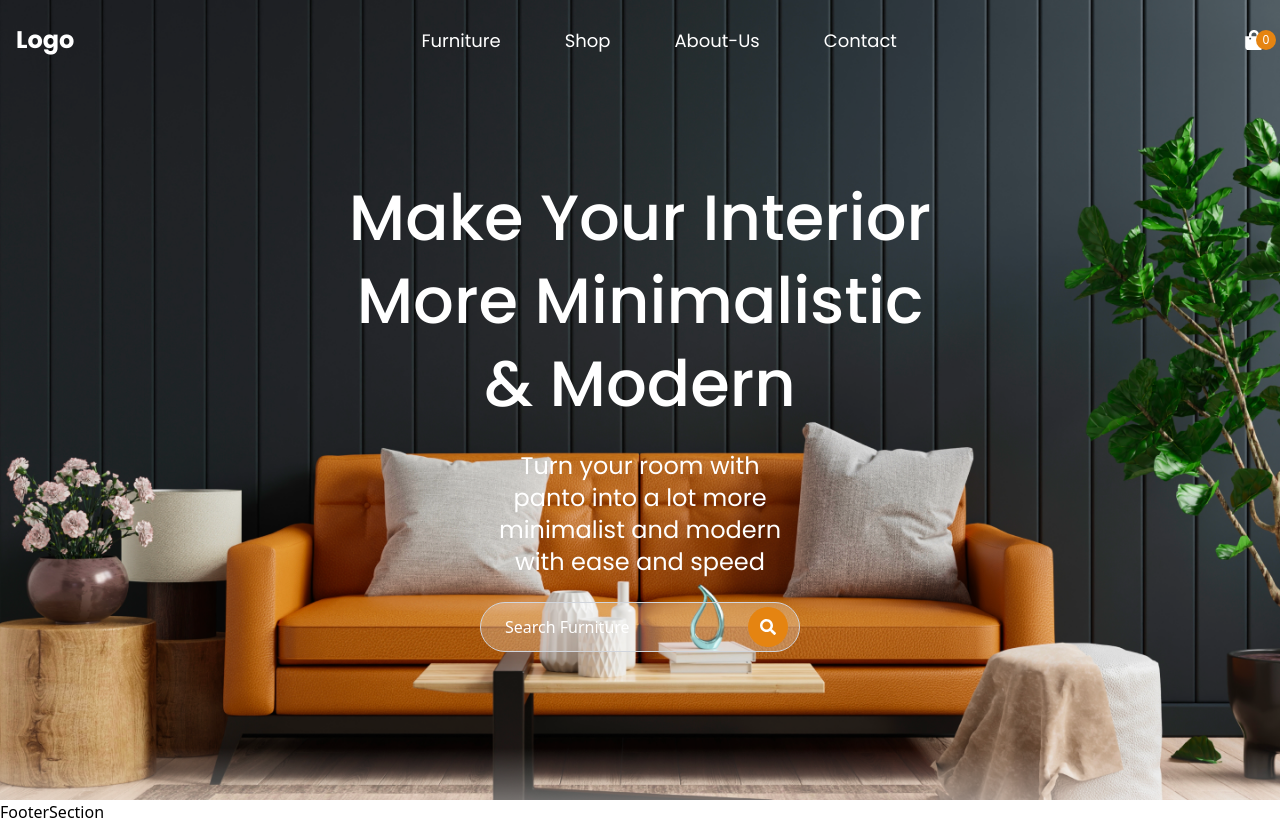
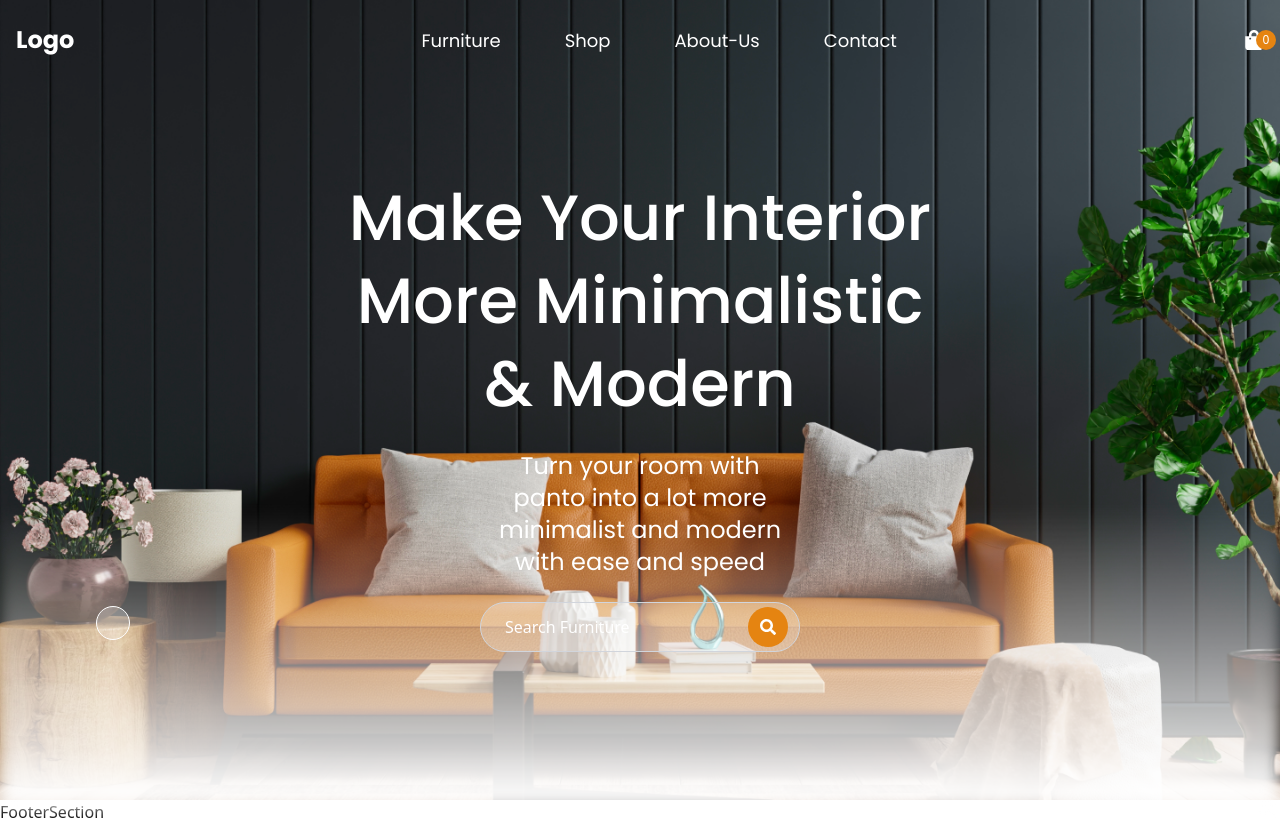
Before and after one commit to Githubshakil/panto-furniture, a React (Vite) app: page / in a window 1280 px wide. Built offline with nearby package versions, Linux system fonts and the light colour scheme.

Commit message:
update
Hero Banner Blur effer and Tooltip

```diff
--- a/src/pages/home/Hero.jsx
+++ b/src/pages/home/Hero.jsx
@@ -4,7 +4,7 @@
 const Hero = () => {
   return (
     <section
-      className="h-screen relative bg-cover bg-center text-white"
+      className="h-screen relative bg-fixed bg-cover bg-center text-white"
       style={{ backgroundImage: `url(${bannerImg})` }}
     >
       <div className="md:pt-44 pt-24 text-center space-y-6 md:w-1/2 mx-auto px-2">
@@ -19,6 +19,24 @@
           </div>
         </div>
       </div>
+
+      {/* bottom blur effect */}
+      <div className="absolute inset-x-0 bottom-0 h-3/4 -mb-2 bg-gradient-to-t from-white via-transparent to-transparent blur-sm"/>
+
+      {/* hover button displaying tooltip box  */}
+      <div className=" absolute bottom-40 left-24 group ">
+        <button className=" relative p-4 bg-white/25 rounded-full border-1 text-xl  cursor-pointer  ">
+            <div className="hidden absolute bottom-full left-1/2 transform -translate-x-1/2 mb-3 p-2 rounded-lg bg-white/25 shadow-md group-hover:flex space-x-1">
+              <div className="size-6 bg-red-700 border-white rounded-full"/>
+              <div className="size-6 bg-green-700 border-white rounded-full"/>
+              <div className="size-6 bg-blue-700 border-white rounded-full"/>
+
+              {/* tooltip arrow */}
+              <div className=" absolute left-1/2 transform -translate-x-1/2 -bottom-2 w-0 h-0 border-l-8 border-l-transparent border-r-8 border-r-transparent border-t-8 border-t-white/35 "></div>
+            </div>
+        </button>
+      </div>
+
     </section>
   );
 };
```
